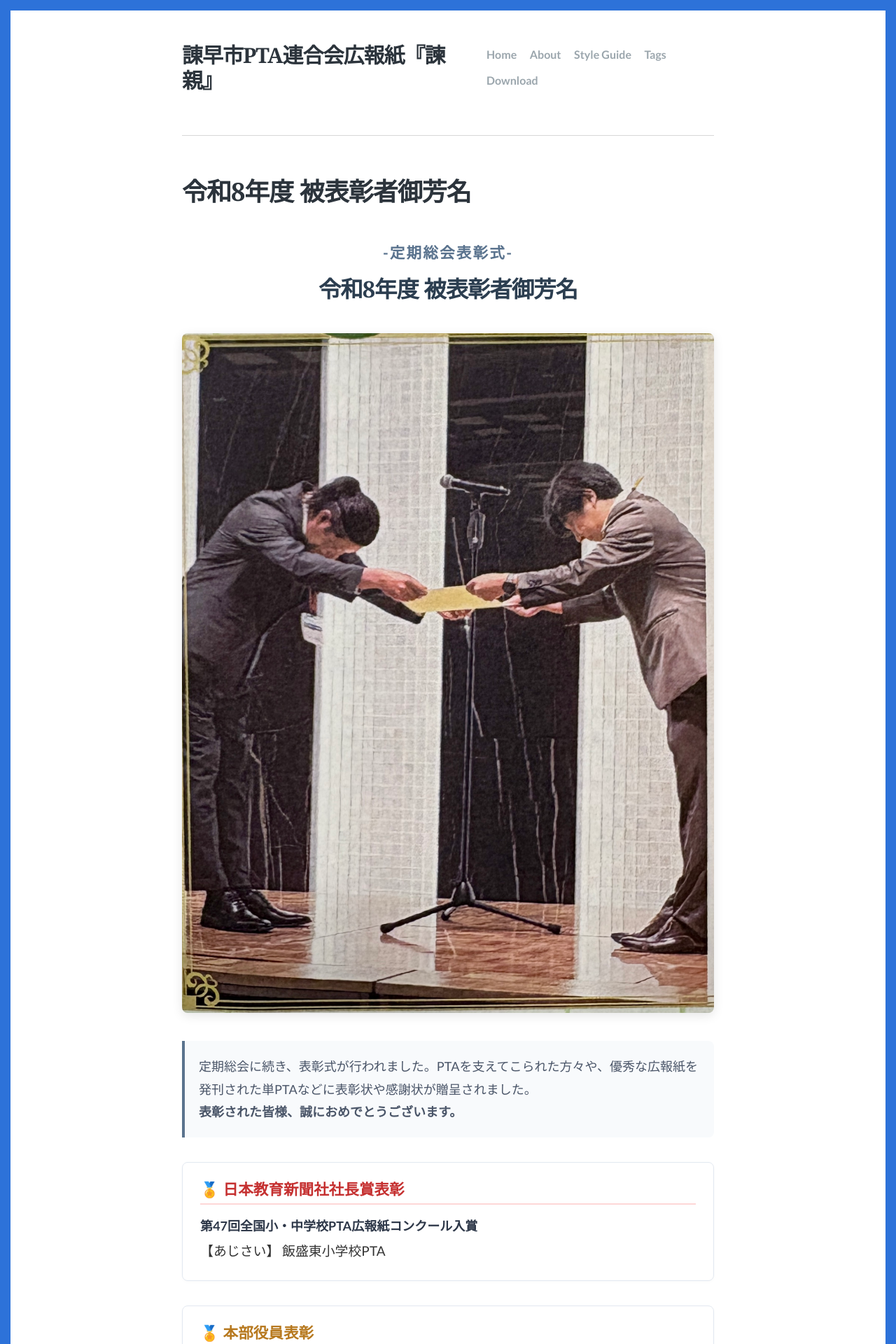
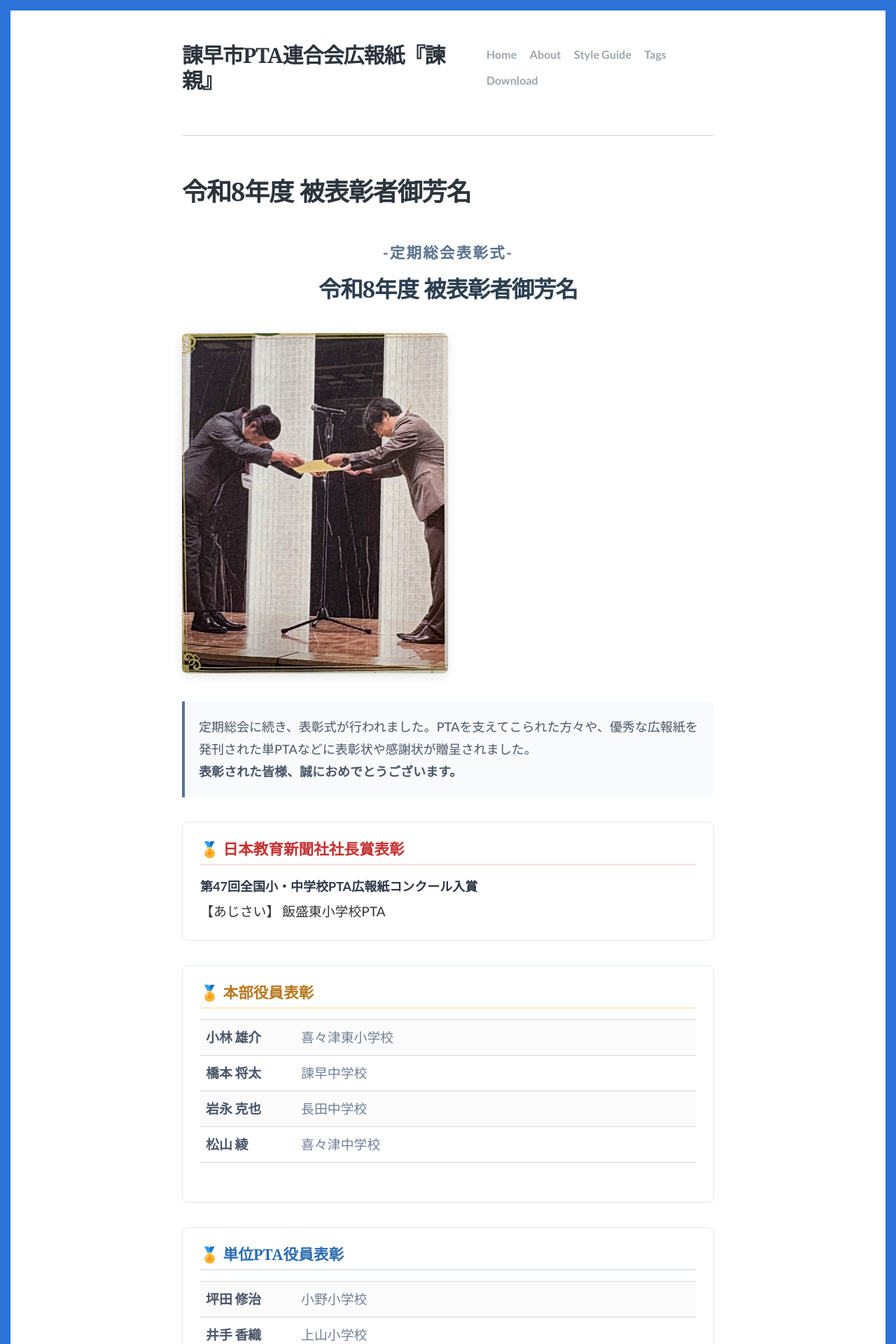
Before and after one commit to isahayashi-PTA/kanshin, a Jekyll site: the page built from _posts/2026-06-27-spring-04.md, in a window 1280 px wide. Shown: the top 1920 px of the page at 70% size. Built offline with Jekyll 4.4.1, drawn with Linux system fonts in a browser that asks for light colours.

Commit message:
Resize image width in spring-04 post

```diff
--- a/_posts/2026-06-27-spring-04.md
+++ b/_posts/2026-06-27-spring-04.md
@@ -17,7 +17,7 @@
 </div>
 
 <div style="margin-bottom: 40px;">
-  <img src="{{ site.baseurl }}/assets/images/hihyousyosya.jpg" alt="令和8年度 被表彰者御芳名" style="width: 100%; border-radius: 8px; box-shadow: 0 4px 15px rgba(0,0,0,0.1);">
+  <img src="{{ site.baseurl }}/assets/images/hihyousyosya.jpg" alt="令和8年度 被表彰者御芳名" style="width: 50%; border-radius: 8px; box-shadow: 0 4px 15px rgba(0,0,0,0.1);">
 </div>
 
 <div style="background: #f8fafc; border-left: 4px solid #5a738e; padding: 20px; margin-bottom: 35px; line-height: 1.8; color: #4a5568; border-radius: 0 8px 8px 0;">
```
